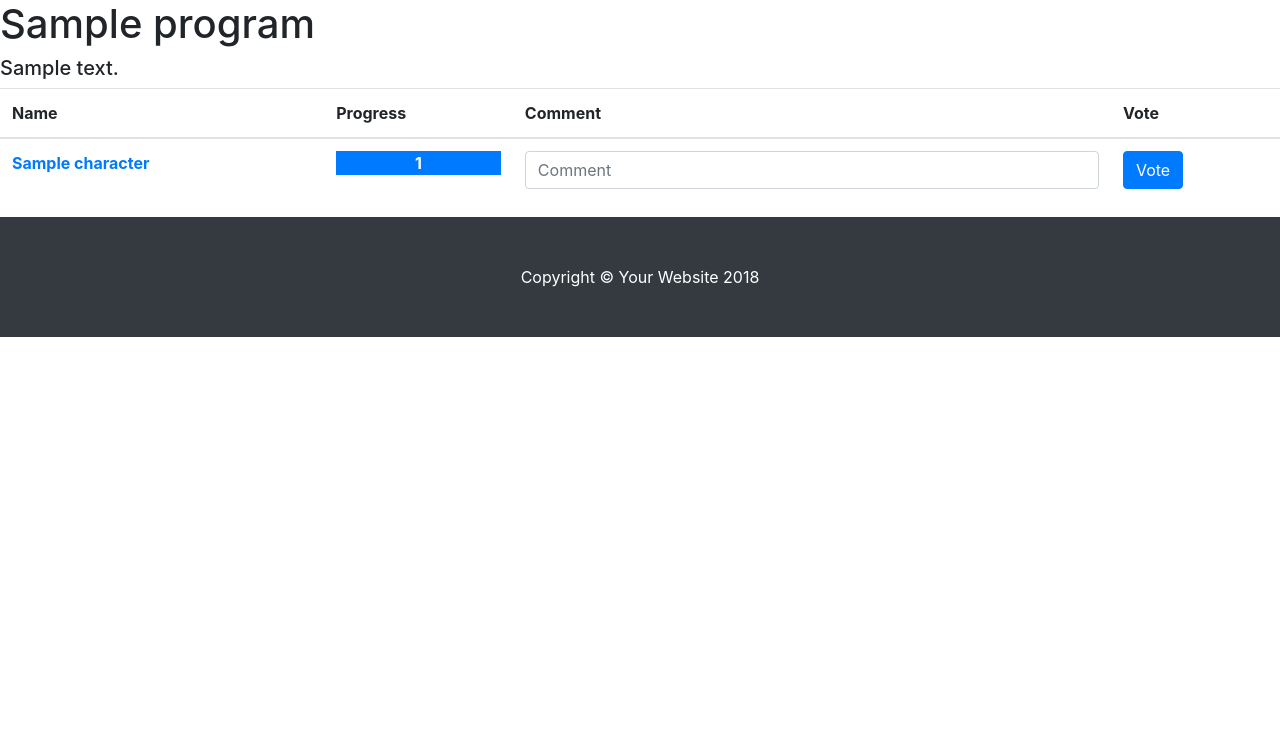
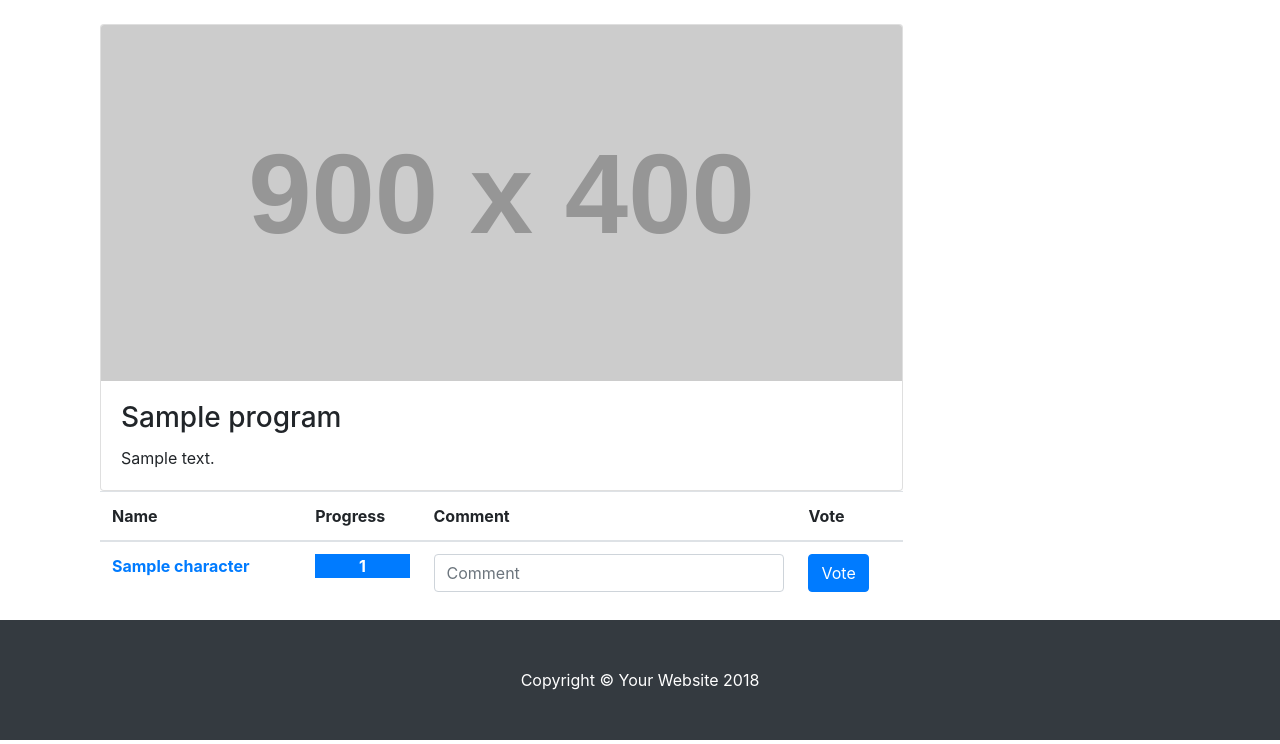
Before and after one commit to nachosmuchos/votelly, a Django app: page /program/1/ in a window 1280 px wide. Shown: the part 56-800 px from the top of the page. Run offline with Django 3.2, Linux system fonts and the light colour scheme; tables that the repository leaves empty hold one stand-in row (values such as "Sample post"); grey boxes labelled with a size stand in for pictures from a placeholder-image service; lists and menus that the app fills with data are empty; some libraries are stand-ins or nearby versions.

Commit message:
bootstrap templates for the rest of the pages

```diff
--- a/characters/templates/characters/vote.html
+++ b/characters/templates/characters/vote.html
@@ -1,8 +1,17 @@
 {% extends 'base.html' %}
 {% block content %}
 
-<h1>{{ program.first.name }}</h1>
-<h5>{{ program.first.description }}</h5>
+<div class="container">
+
+  <div class="col-lg-9">
+
+    <div class="card mt-4">
+      <img class="card-img-top img-fluid" src="http://placehold.it/900x400" alt="">
+      <div class="card-body">
+        <h3 class="card-title">{{ program.first.name }}</h3>
+        <p class="card-text">{{ program.first.description }}</p>
+      </div>
+    </div>
 
     <table class="table table-hover">
       <thead>
@@ -30,4 +39,7 @@
     {% endfor %}
     </table>
 
+</div>
+</div>
+
 {% endblock %}
```
Also changed, not shown: comments/templates/comments/comment.html (+24 -7 lines). Lines whose indentation alone changed are shown as unchanged.
